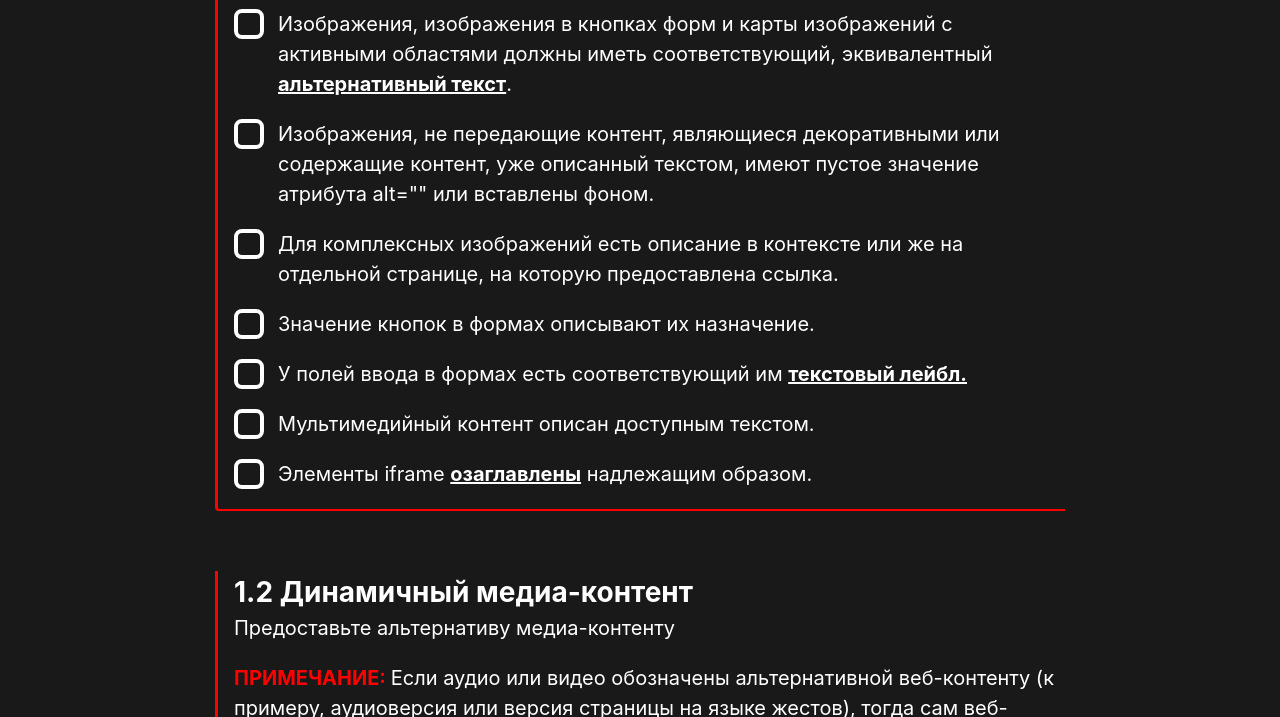
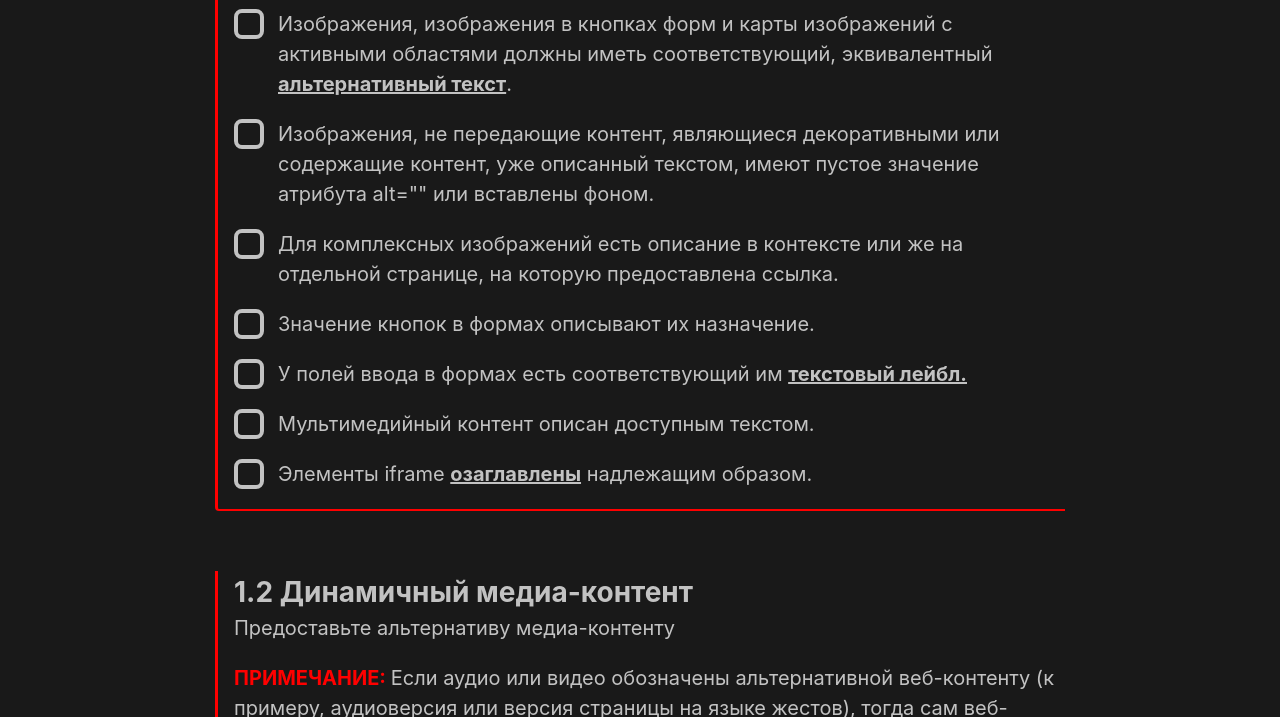
Before and after one commit to zavsievich/wcag-ru-checklist, a plain HTML site: page index.html in a window 1280 px wide. Shown: the part 780-1497 px from the top of the page. Drawn offline with Linux system fonts and the dark colour scheme.

Commit message:
Change text color on dark mode

```diff
--- a/styles/base/variables.css
+++ b/styles/base/variables.css
@@ -8,7 +8,7 @@
 
 @media (prefers-color-scheme: dark) {
     :root {
-        --c-text: rgb(255, 255, 255);
+        --c-text: rgba(224, 224, 224, 0.85);
         --c-main: rgb(25, 25, 25);
         --c-reverse: rgb(255, 255, 255);
         --c-accent: rgb(255, 235, 205);
```
